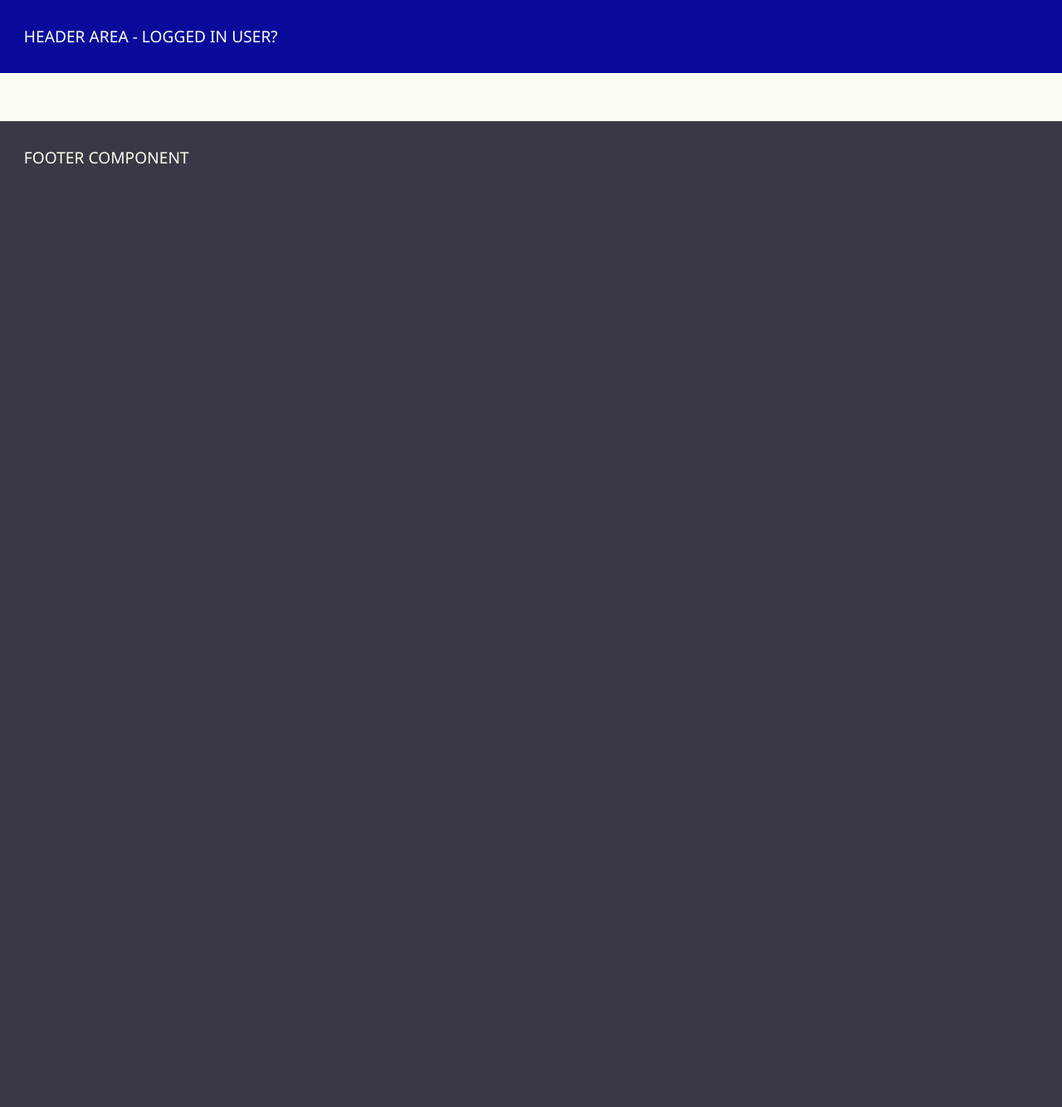
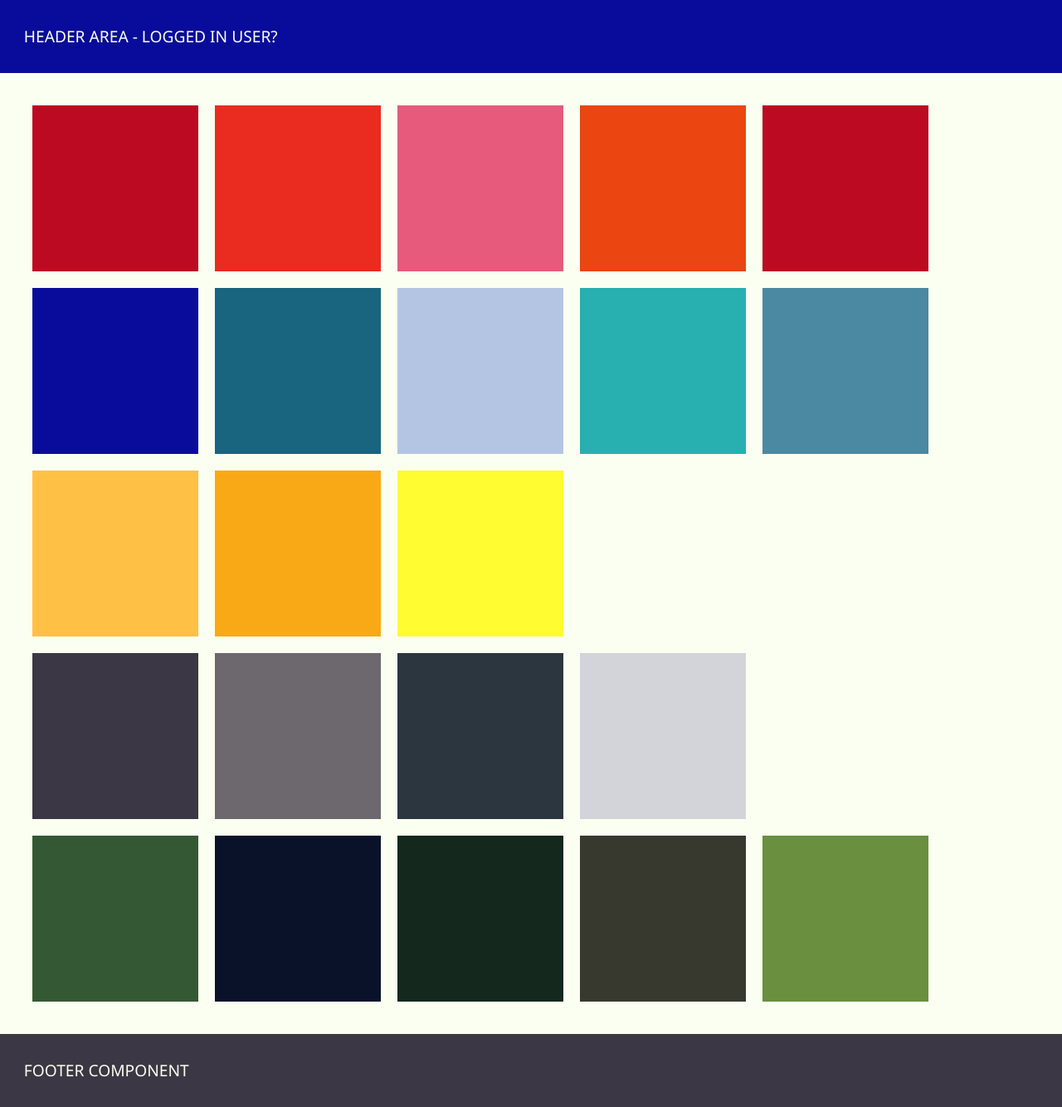
Before and after one commit to tomgron/clm, a React (Create React App) app in the folder webapp/: page /colors in a window 1280 px wide. Shown: the whole page at 83% size. Before the commit the page ends 800 px from the top, so only its background shows below. Built offline with nearby package versions, Linux system fonts and the light colour scheme.

Commit message:
Added colors with route

```diff
--- a/webapp/src/App.tsx
+++ b/webapp/src/App.tsx
@@ -6,6 +6,7 @@ import Main from "./pages/Main";
 import Header from "./components/Header";
 import Login from "./pages/Login";
 import Footer from "./components/Footer";
+import Colors from './pages/Colors'
 import "./styles/app.scss";
 import { Certificate } from "./store/certificateStore";
 
@@ -23,6 +24,7 @@ export default class App extends Component {
             <div className="content">
               <Route path="/" exact component={Main} />
               <Route path="/login" exact component={Login} />
+              <Route path="/colors" component={Colors}/>
             </div>
             <Footer />
           </div>
--- /dev/null
+++ b/webapp/src/pages/Colors.tsx
@@ -0,0 +1,43 @@
+import React, { Component } from "react"
+import "./colors.scss"
+
+export default class Colors extends Component {
+  render() {
+    return (
+    <div>
+        <div className="swatches">
+            <div className="colorbox colorbox-red"></div>
+            <div className="colorbox colorbox-lust"></div>
+            <div className="colorbox colorbox-dark_pink"></div>
+            <div className="colorbox colorbox-orange"></div>
+            <div className="colorbox colorbox-lava"></div>
+        </div>
+        <div className="swatches">
+            <div className="colorbox colorbox-duke_blue"></div>
+            <div className="colorbox colorbox-blue_sapphire"></div>
+            <div className="colorbox colorbox-light_steel_blue"></div>
+            <div className="colorbox colorbox-light_sea_green"></div>
+            <div className="colorbox colorbox-rackley"></div>
+        </div>
+        <div className="swatches">
+            <div className="colorbox colorbox-pastel_orange"></div>
+            <div className="colorbox colorbox-dark_tangerine"></div>
+            <div className="colorbox colorbox-daffodil"></div>
+        </div>
+        <div className="swatches">
+            <div className="colorbox colorbox-dark_gray"></div>
+            <div className="colorbox colorbox-dim_gray"></div>
+            <div className="colorbox colorbox-gunmetal"></div>
+            <div className="colorbox colorbox-light_gray"></div>
+        </div>
+        <div className="swatches">
+            <div className="colorbox colorbox-hunter_green"></div>
+            <div className="colorbox colorbox-right_black"></div>
+            <div className="colorbox colorbox-dark_jungle_green"></div>
+            <div className="colorbox colorbox-kombu_green"></div>
+            <div className="colorbox colorbox-palm_leaf"></div>
+        </div>
+    </div>
+    )
+  }
+}
--- /dev/null
+++ b/webapp/src/pages/colors.scss
@@ -0,0 +1,43 @@
+@import "../styles/colors";
+
+.swatches {
+    display:flex;
+    flex:1;
+    flex-flow: wrap;
+}
+
+.colorbox {
+
+    margin:10px;
+    width:200px;
+    height:200px;
+
+    &-red { background-color: $red }
+    &-lust { background-color: $lust }
+    &-dark_pink { background-color: $dark_pink }
+    &-orange { background-color: $orange }
+    &-lava { background-color: $lava }
+
+    &-duke_blue { background-color: $duke_blue }
+    &-blue_sapphire { background-color: $blue_sapphire }
+    &-light_steel_blue { background-color: $light_steel_blue }
+    &-light_sea_green { background-color: $light_sea_green }
+    &-rackley { background-color: $rackley }
+
+    &-pastel_orange { background-color: $pastel_orange }
+    &-dark_tangerine { background-color: $dark_tangerine }
+    &-daffodil { background-color: $daffodil }
+
+    &-dark_gray { background-color: $dark_gray }
+    &-dim_gray { background-color: $dim_gray }
+    &-gunmetal { background-color: $gunmetal }
+    &-light_gray { background-color: $light_gray }
+
+    &-hunter_green { background-color: $hunter_green }
+    &-right_black { background-color: $right_black }
+    &-dark_jungle_green { background-color: $dark_jungle_green }
+    &-kombu_green { background-color: $kombu_green }
+    &-palm_leaf { background-color: $palm_leaf }
+
+
+}
--- /dev/null
+++ b/webapp/src/styles/_colors.scss
@@ -0,0 +1,28 @@
+$red: #BB0A21;
+$lust: #EA2B1F;
+$dark_pink: #E75A7C;
+$orange: #EB4511;
+$lava: #BB0A21;
+
+$white: #FBFFF1;
+
+$duke_blue: #090C9B;
+$blue_sapphire: #19647E;
+$light_steel_blue: #B4C5E4;
+$light_sea_green: #28AFB0;
+$rackley: #4B88A2;
+
+$pastel_orange: #FFC145;
+$dark_tangerine: #FAA916;
+$daffodil: #FFFC31;
+
+$dark_gray: #3C3744;
+$dim_gray:#6D676E;
+$gunmetal: #2C363F;
+$light_gray: #D3D4D9;
+
+$hunter_green: #355834;
+$right_black: #0A122A;
+$dark_jungle_green: #14281D;
+$kombu_green: #37392E;
+$palm_leaf: #698F3F;
--- a/webapp/src/styles/app.scss
+++ b/webapp/src/styles/app.scss
@@ -1,3 +1,5 @@
+@import "./_colors.scss";
+
 body {
     font-family: 'Segoe UI', Tahoma, Geneva, Verdana, sans-serif;
     margin:0;
```
